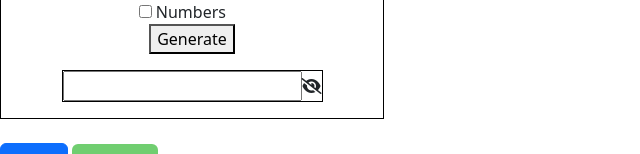
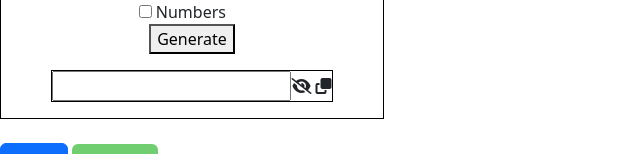
Before and after one commit to Purpleknife/OnePass, a React (Create React App) app in the folder front-end/: page / in a window 1280 px wide. Shown: the part 185-339 px from the top of the page, without its empty margins (0-640 px from the left). Built offline with nearby package versions, Linux system fonts and the light colour scheme.

Commit message:
Implement copy password feature.

```diff
--- a/front-end/src/components/GeneratePass.js
+++ b/front-end/src/components/GeneratePass.js
@@ -1,6 +1,9 @@
-import React, { useState } from 'react';
+import React, { useState, useRef } from 'react';
 
 import './GeneratePass.scss';
+
+import OverlayTrigger from 'react-bootstrap/OverlayTrigger';
+import Tooltip from 'react-bootstrap/Tooltip';
 
 import { generatePassword, shuffle } from '../helpers/helpers';
 
@@ -12,11 +15,20 @@ const GeneratePass = () => {
   const [numbersIsChecked, setNumbersIsChecked] = useState(false);
   const [password, setPassword] = useState('');
   const [passwordShown, setPasswordShown] = useState(false);
+  const [copied, setCopied] = useState(false);
+
 
   //To show and hide password:
   const togglePassword = () => {
     setPasswordShown(!passwordShown);
   };
+
+
+  //Copy password to clipboard:
+  const copy = () => {
+    navigator.clipboard.writeText(password);
+    setCopied(!copied);
+  }
 
 
   //To set the password's length:
@@ -138,7 +150,18 @@ const GeneratePass = () => {
         />
         {!passwordShown ? <i onClick={togglePassword} className="fa-solid fa-eye-slash"></i> : <i onClick={togglePassword} className="fa-solid fa-eye"></i>}
 
-
+        &nbsp;
+        <OverlayTrigger
+          key='right'
+          placement='right'
+          overlay={
+            <Tooltip id={`tooltip-right`}>
+              {copied ? 'Copied!' : 'Copy to clipboard.'}
+            </Tooltip>
+          }
+        >
+          <i onClick={copy} className="fa-solid fa-copy"></i>
+        </OverlayTrigger>
       </div>
     </div>
   );
```
